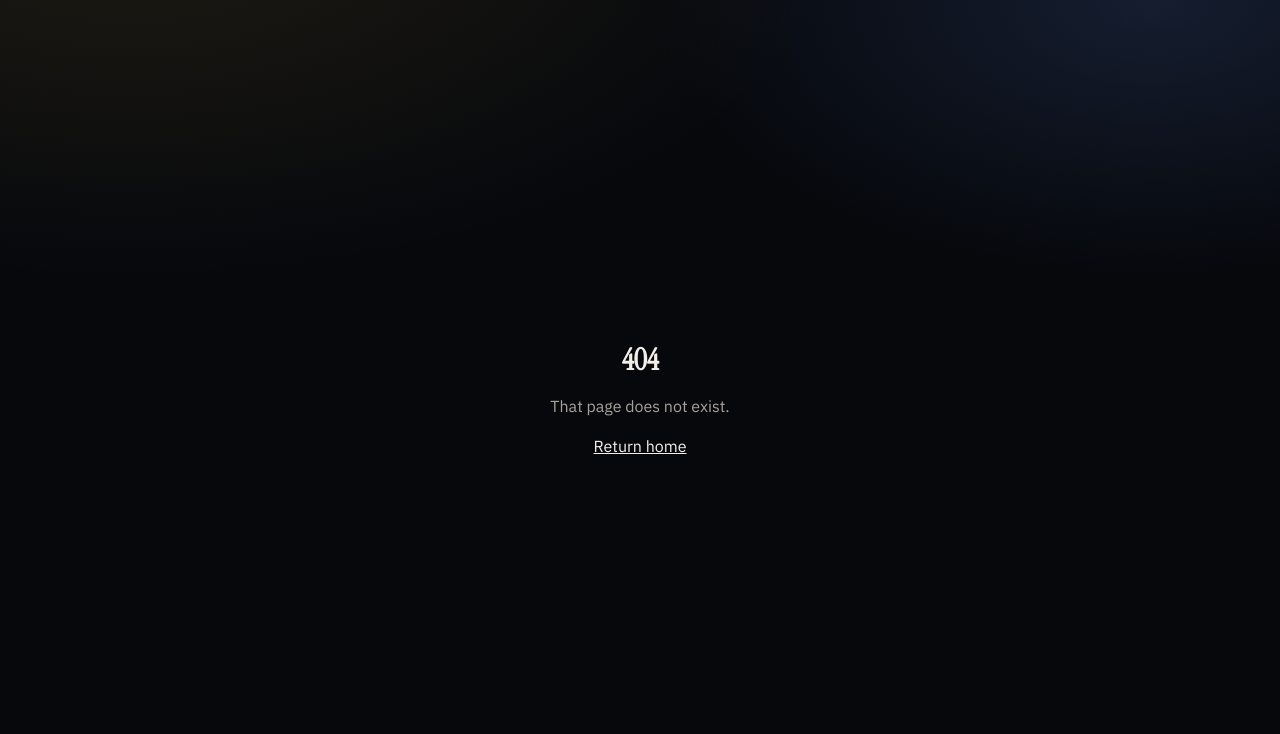
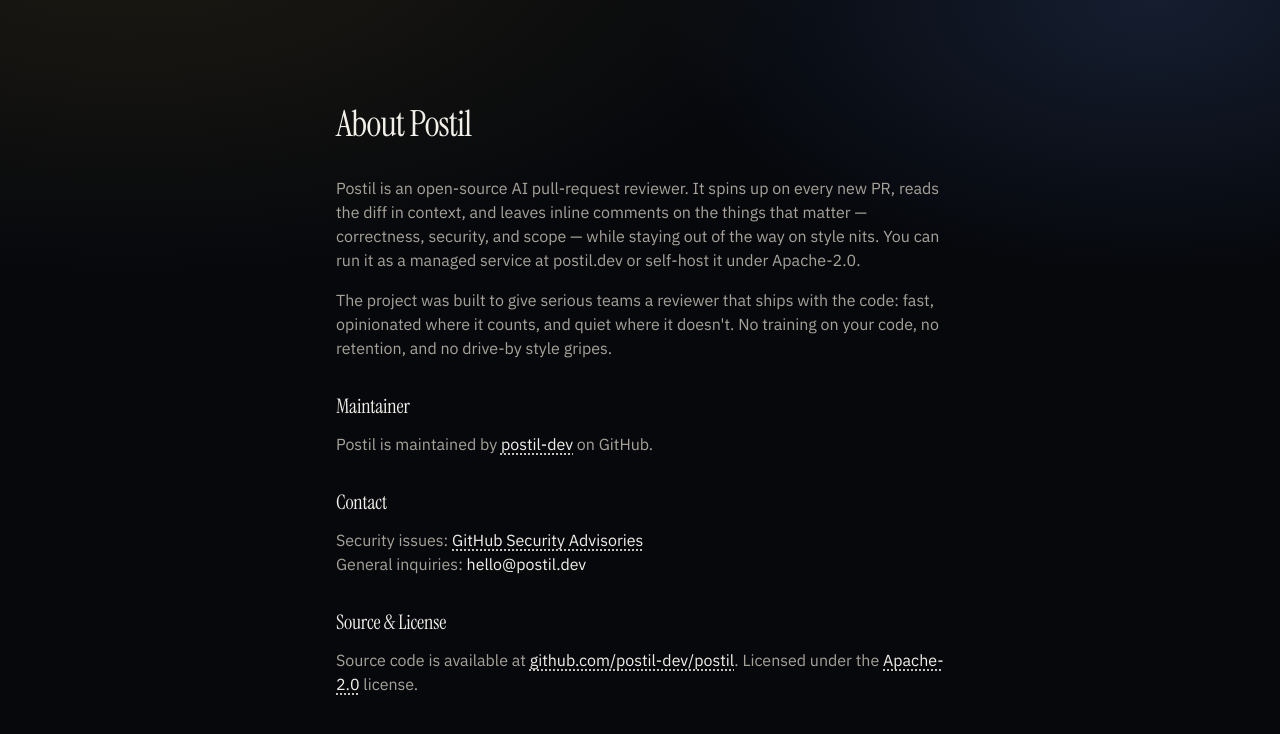
Before and after one commit to postil-dev/postil, a Next.js app: page /about in a window 1280 px wide. Before the commit this address had no page. Shown: the top 734 px of the page. Built offline with nearby package versions, Linux system fonts and the light colour scheme.

Commit message:
feat: add /about page with trust signals
- Project mission (two paragraphs)
- Maintainer identity (postil-dev on GitHub)
- Contact email (hello@postil.dev) and security link
- Source repo and Apache-2.0 license links

Acceptance: GET /about returns 200 with all four sections.

```diff
--- /dev/null
+++ b/src/app/about/page.tsx
@@ -0,0 +1,80 @@
+import Link from "next/link";
+
+export const metadata = {
+  title: "About",
+  description: "What Postil is, who builds it, and how to get in touch.",
+};
+
+export default function AboutPage() {
+  return (
+    <main className="mx-auto flex min-h-screen max-w-2xl flex-col justify-center gap-8 p-8">
+      <h1 className="font-display text-4xl tracking-tight">About Postil</h1>
+
+      <section className="space-y-4 text-muted-foreground">
+        <p>
+          Postil is an open-source AI pull-request reviewer. It spins up on every
+          new PR, reads the diff in context, and leaves inline comments on the
+          things that matter — correctness, security, and scope — while staying
+          out of the way on style nits. You can run it as a managed service at
+          postil.dev or self-host it under Apache-2.0.
+        </p>
+        <p>
+          The project was built to give serious teams a reviewer that ships with
+          the code: fast, opinionated where it counts, and quiet where it
+          doesn&apos;t. No training on your code, no retention, and no drive-by
+          style gripes.
+        </p>
+      </section>
+
+      <section className="space-y-3">
+        <h2 className="font-display text-xl">Maintainer</h2>
+        <p className="text-muted-foreground">
+          Postil is maintained by{" "}
+          <Link
+            href="https://github.com/postil-dev"
+            className="text-foreground underline decoration-dotted underline-offset-4 hover:text-foreground"
+          >
+            postil-dev
+          </Link>{" "}
+          on GitHub.
+        </p>
+      </section>
+
+      <section className="space-y-3">
+        <h2 className="font-display text-xl">Contact</h2>
+        <p className="text-muted-foreground">
+          Security issues:{" "}
+          <Link
+            href="https://github.com/postil-dev/postil/security/advisories/new"
+            className="text-foreground underline decoration-dotted underline-offset-4 hover:text-foreground"
+          >
+            GitHub Security Advisories
+          </Link>
+          <br />
+          General inquiries: <span className="text-foreground">hello@postil.dev</span>
+        </p>
+      </section>
+
+      <section className="space-y-3">
+        <h2 className="font-display text-xl">Source &amp; License</h2>
+        <p className="text-muted-foreground">
+          Source code is available at{" "}
+          <Link
+            href="https://github.com/postil-dev/postil"
+            className="text-foreground underline decoration-dotted underline-offset-4 hover:text-foreground"
+          >
+            github.com/postil-dev/postil
+          </Link>
+          . Licensed under the{" "}
+          <Link
+            href="https://github.com/postil-dev/postil/blob/main/LICENSE"
+            className="text-foreground underline decoration-dotted underline-offset-4 hover:text-foreground"
+          >
+            Apache-2.0
+          </Link>{" "}
+          license.
+        </p>
+      </section>
+    </main>
+  );
+}
```
